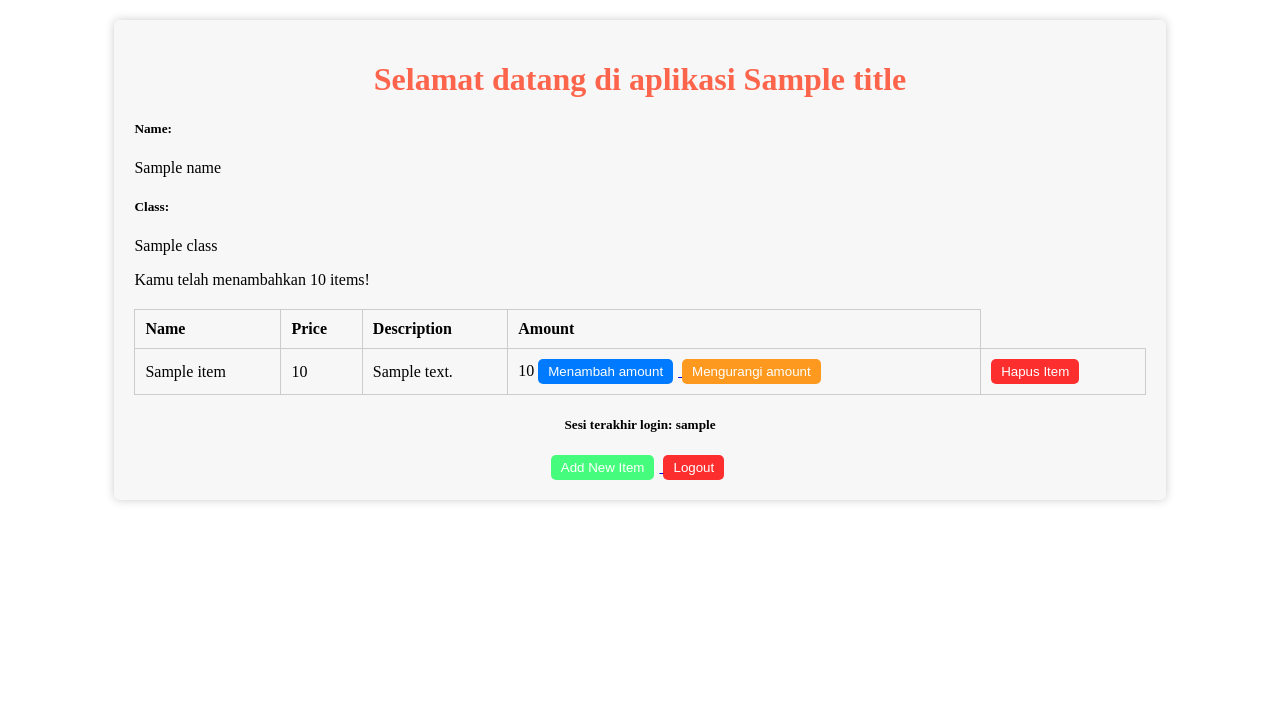
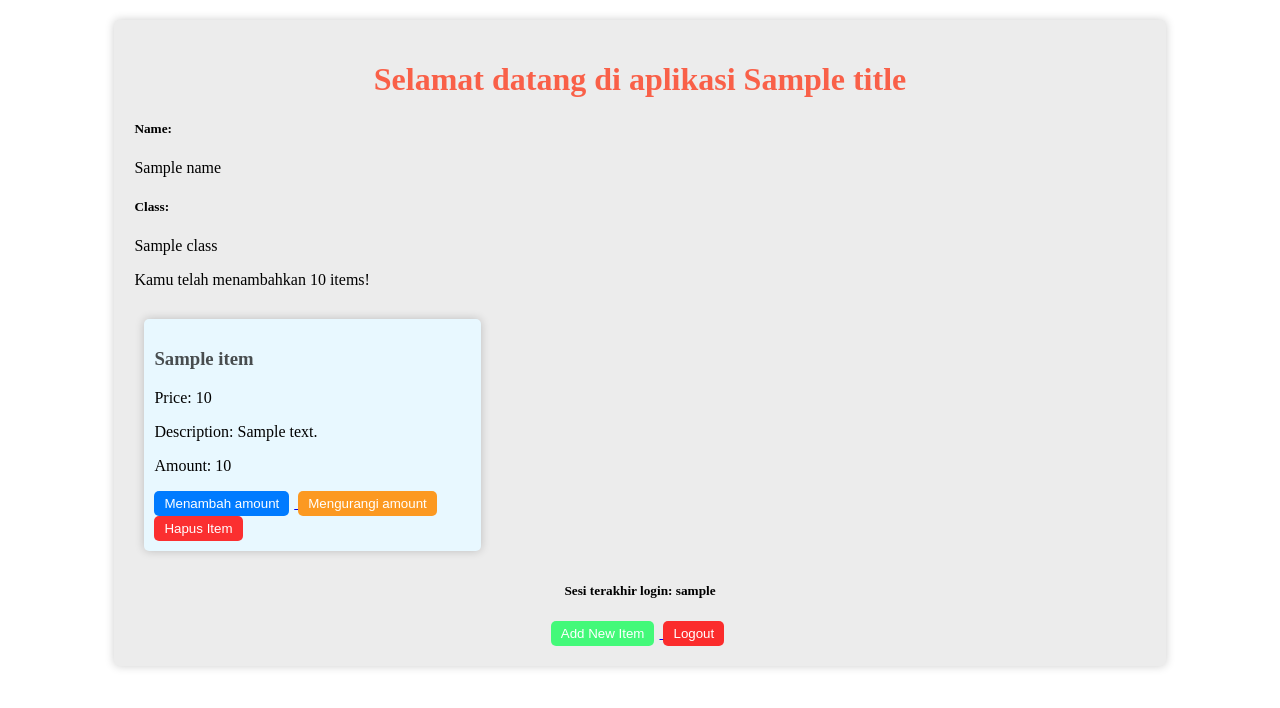
Before and after one commit to Samuelwidjaja/sawi, a Django app: template main/templates/main.html in a window 1280 px wide. Shown: the top 708 px of the page. Run offline with Django 4.2, Linux system fonts and the light colour scheme; tables that the repository leaves empty hold one stand-in row (values such as "Sample post"); the template is opened without the code that fills it: values that come from a table or form of the project are taken from there, most other values are stand-ins (such as "Sample title", 1, 10 or a date in 2020).

Commit message:
Tugas5 don bang

```diff
--- a/main/settings.py
+++ b/main/settings.py
@@ -23,7 +23,7 @@ BASE_DIR = Path(__file__).resolve().parent.parent
 SECRET_KEY = 'django-insecure-m)d1r+u-vla287uhx_5jmnuevi159#%lt&dp95+)6vesl=agt%'
 
 # SECURITY WARNING: don't run with debug turned on in production!
-DEBUG = False
+DEBUG = True
 
 ALLOWED_HOSTS = ["*"]
 
--- a/main/templates/login.html
+++ b/main/templates/login.html
@@ -116,3 +116,4 @@
         text-decoration: underline;
     }
 </style>
+{% endblock content %}
--- a/main/templates/main.html
+++ b/main/templates/main.html
@@ -14,37 +14,27 @@
         <p>Kamu telah menambahkan {{ total }} items!</p>
     </div>
 
-    <table class="data-table">
-        <tr>
-            <th>Name</th>
-            <th>Price</th>
-            <th>Description</th>
-            <th>Amount</th>
-        </tr>
-
-        {% comment %} Berikut cara memperlihatkan data produk di bawah baris ini {% endcomment %}
-
+    <div class="cards">
         {% for item in items %}
-            <tr>
-                <td>{{ item.name }}</td>
-                <td>{{ item.price }}</td>
-                <td>{{ item.description }}</td>
-                <td>{{ item.amount }}
+        <div class="card {% if forloop.last %}new-card{% endif %}">
+            <h3>{{ item.name }}</h3>
+            <p>Price: {{ item.price }}</p>
+            <p>Description: {{ item.description }}</p>
+            <p>Amount: {{ item.amount }}</p>
+            <div class="card-buttons">
                 <a href="add_amount/{{ item.id }}">
                     <button class="amount-button">Menambah amount</button>
                 </a>
                 <a href="reduce_amount/{{ item.id }}">
                     <button class="reduce-button">Mengurangi amount</button>
                 </a>
-                </td>
-                <td>
                 <a href="hapus/{{ item.id }}">
                     <button class="remove-button">Hapus Item</button>
                 </a>
-                </td>
-            </tr>
+            </div>
+        </div>
         {% endfor %}
-    </table>
+    </div>
 
     <div class="last-login">
         <h5>Sesi terakhir login: {{ last_login }}</h5>
@@ -62,7 +52,7 @@
 
 <style>
     .container {
-        background-color: #f7f7f7;
+        background-color: #ececec;
         border-radius: 5px;
         padding: 20px;
         box-shadow: 0 0 10px rgba(0, 0, 0, 0.2);
@@ -81,22 +71,38 @@
 
     h5 {
         font-weight: bold;
-
     }
 
-    .data-table {
-        width: 100%;
-        border-collapse: collapse;
+    .cards {
+        display: flex;
+        flex-wrap: wrap;
+        justify-content: space-between;
         margin-top: 20px;
     }
 
-    .data-table th, .data-table td {
-        border: 1px solid #ccc;
+    .card {
+        background-color: #ffffff;
+        border-radius: 5px;
+        box-shadow: 0 0 10px rgba(0, 0, 0, 0.2);
         padding: 10px;
+        margin: 10px;
+        width: calc(33.33% - 20px);
         text-align: left;
     }
 
-    .amount-button {
+    .card h3 {
+        color: #010101b1;
+    }
+
+    .card-buttons {
+        margin-top: 10px;
+    }
+
+    .amount-button,
+    .reduce-button,
+    .remove-button,
+    .action-button,
+    .logout-button {
         background-color: #007bff;
         color: #fff;
         border: none;
@@ -147,5 +140,8 @@
         text-align: center;
         margin-top: 20px;
     }
+    .new-card {
+        background-color: #e8f8ff; /* Warna latar belakang card terbaru */
+    }
 </style>
 {% endblock content %}
--- a/main/views.py
+++ b/main/views.py
@@ -14,7 +14,6 @@ from django.contrib.auth import logout
 from django.contrib.auth.decorators import login_required
 import datetime
 from django.http import HttpResponseRedirect
-from django.urls import reverse
 
 @login_required(login_url='/login')
 def show_main(request):
--- a/sawi/settings.py
+++ b/sawi/settings.py
@@ -30,10 +30,10 @@ SECRET_KEY = 'django-insecure-m)d1r+u-vla287uhx_5jmnuevi159#%lt&dp95+)6vesl=agt%
 
 # Automatically determine environment by detecting if DATABASE_URL variable.
 # DATABASE_URL is provided by Heroku if a database add-on is added (e.g. Heroku Postgres).
-PRODUCTION = env.bool('PRODUCTION', False)
+PRODUCTION = env.bool('PRODUCTION', False)  # type: ignore
 
 # SECURITY WARNING: don't run with debug turned on in production!
-DEBUG = False
+DEBUG = True
 
 ALLOWED_HOSTS = ["*"]
 
```
Also changed, not shown: other parts of main/templates/main.html (+14 -27 lines). Lines whose indentation alone changed are shown as unchanged.
